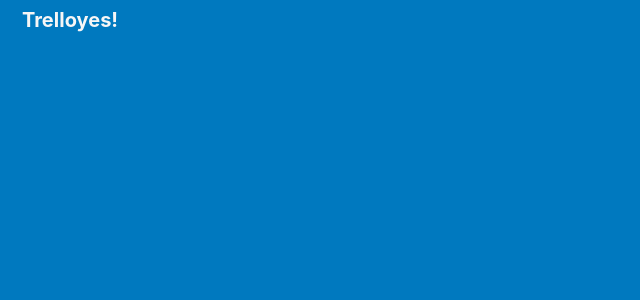
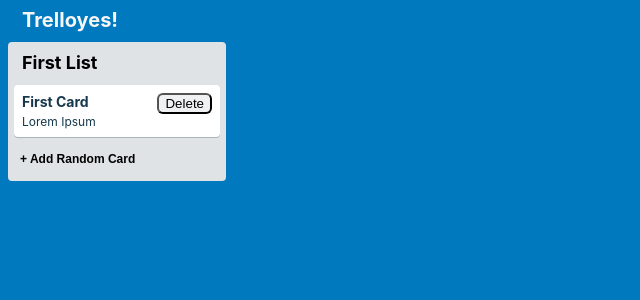
Before and after one commit to Nathan3p0/trelloyes-app, a React (Create React App) app: page / in a window 1280 px wide. Shown: the top 300 px of the page, without its empty margins (0-640 px from the left). Built offline with nearby package versions, Linux system fonts and the light colour scheme.

Commit message:
Added card and list component

```diff
--- a/src/App.js
+++ b/src/App.js
@@ -9,7 +9,7 @@ function App() {
         <h1>Trelloyes!</h1>
       </header>
       <div className="App-list">
-        <List/>
+        <List header="First List"/>
       </div>
 
     </main>
--- a/src/Components/Card.js
+++ b/src/Components/Card.js
@@ -0,0 +1,17 @@
+import React from 'react'
+import './Card.css'
+
+class Card extends React.Component {
+    render() {
+        return (
+            <div className='Card'>
+                <button type='button'>Delete</button>
+                <h3>{this.props.title}</h3>
+                <p>{this.props.content}</p>
+            </div>
+        )
+    }
+}
+
+
+export default Card
--- a/src/Components/List.js
+++ b/src/Components/List.js
@@ -1,10 +1,20 @@
 import React from 'react';
+import './List.css'
+import Card from './Card'
 
 class List extends React.Component {
     render() {
       return (
       <section className="List">
-
+        <header className="List-header">
+          <h2>{this.props.header}</h2>
+        </header>
+        <div className="List-cards">
+          <Card title='First Card' content='Lorem Ipsum' />
+          <button type="button" className="List-add-button">
+              + Add Random Card
+          </button>
+        </div>
       </section>
       )
     }
```
